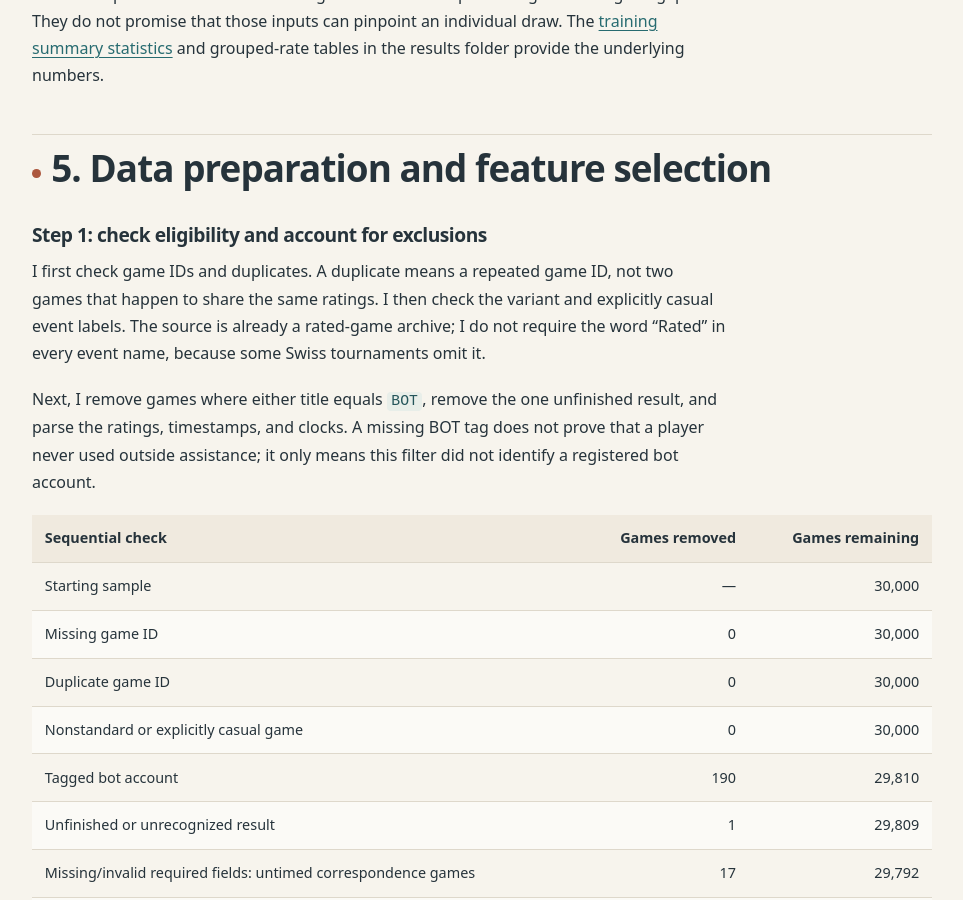
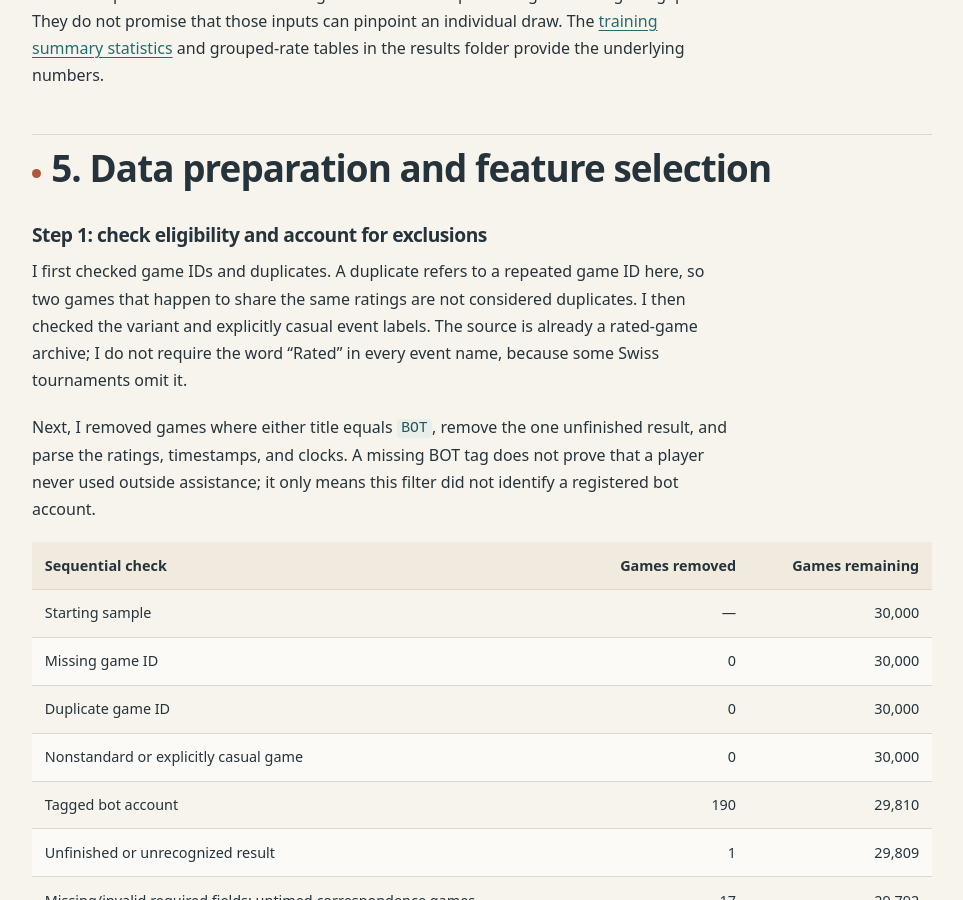
Before and after one commit to nreddi2/data-science-portfolio, a Jekyll site: the page built from chess-outcome-prediction.md, in a window 1280 px wide and 900 px high, scrolled down 8460 px. Shown: the whole window, without its empty margins (158-1121 px from the left). Built offline with Jekyll 4.4.1, drawn with Linux system fonts in a browser that asks for light colours; some of the changed text lies outside the part shown.

Commit message:
Update chess-outcome-prediction.md

```diff
--- a/chess-outcome-prediction.md
+++ b/chess-outcome-prediction.md
@@ -97,7 +97,7 @@
 
 The saved sample has **30,000 rows and 14 metadata columns**. After cleaning, it has **29,792 games**. The model uses five engineered numerical inputs, not all metadata columns.
 
-After removing tagged bots and an unfinished result, both rating columns and the timestamp have **zero missing or invalid values**. Seventeen remaining correspondence games have `-` instead of a timed `base+increment` control. Both parsed clock fields are therefore missing in those same 17 rows—not 34 separate games. I exclude those games because this analysis compares timed games. I do not impute clock settings or ratings.
+After removing tagged bots and an unfinished result, both rating columns and the timestamp have **zero missing or invalid values**. Seventeen remaining correspondence games have `-` instead of a timed `base+increment` control. Both parsed clock fields are therefore missing in those same 17 rows (not 34 separate games). I exclude those games because this analysis compares timed games. I do not impute clock settings or ratings.
 
 Blank title fields normally indicate that no title was recorded. I do not delete a game simply because the players lack titles. The [missing-value table](https://github.com/nreddi2/data-science-portfolio/blob/main/analysis/chess/results/missing_values.csv) reports the exact stage of the check, and the cleaning log below accounts for every excluded row.
 
@@ -150,9 +150,9 @@
 
 ### Step 1: check eligibility and account for exclusions
 
-I first check game IDs and duplicates. A duplicate means a repeated game ID, not two games that happen to share the same ratings. I then check the variant and explicitly casual event labels. The source is already a rated-game archive; I do not require the word “Rated” in every event name, because some Swiss tournaments omit it.
+I first checked game IDs and duplicates. A duplicate refers to a repeated game ID here, so two games that happen to share the same ratings are not considered duplicates. I then checked the variant and explicitly casual event labels. The source is already a rated-game archive; I do not require the word “Rated” in every event name, because some Swiss tournaments omit it.
 
-Next, I remove games where either title equals `BOT`, remove the one unfinished result, and parse the ratings, timestamps, and clocks. A missing BOT tag does not prove that a player never used outside assistance; it only means this filter did not identify a registered bot account.
+Next, I removed games where either title equals `BOT`, remove the one unfinished result, and parse the ratings, timestamps, and clocks. A missing BOT tag does not prove that a player never used outside assistance; it only means this filter did not identify a registered bot account.
 
 | Sequential check | Games removed | Games remaining |
 |---|---:|---:|
```
